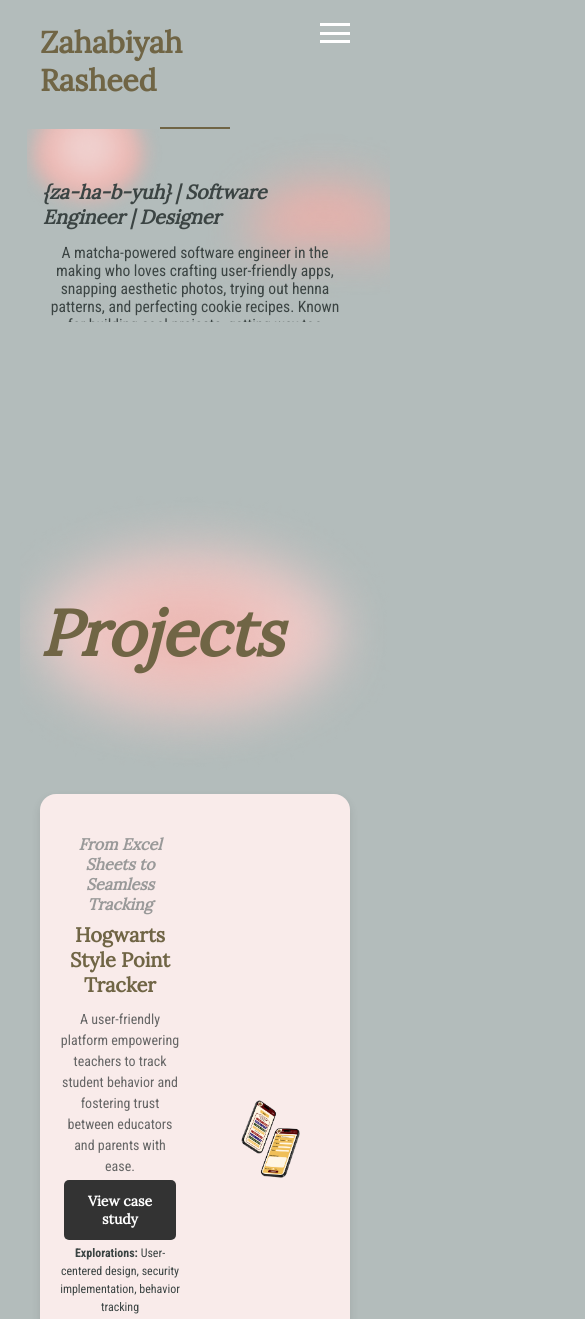
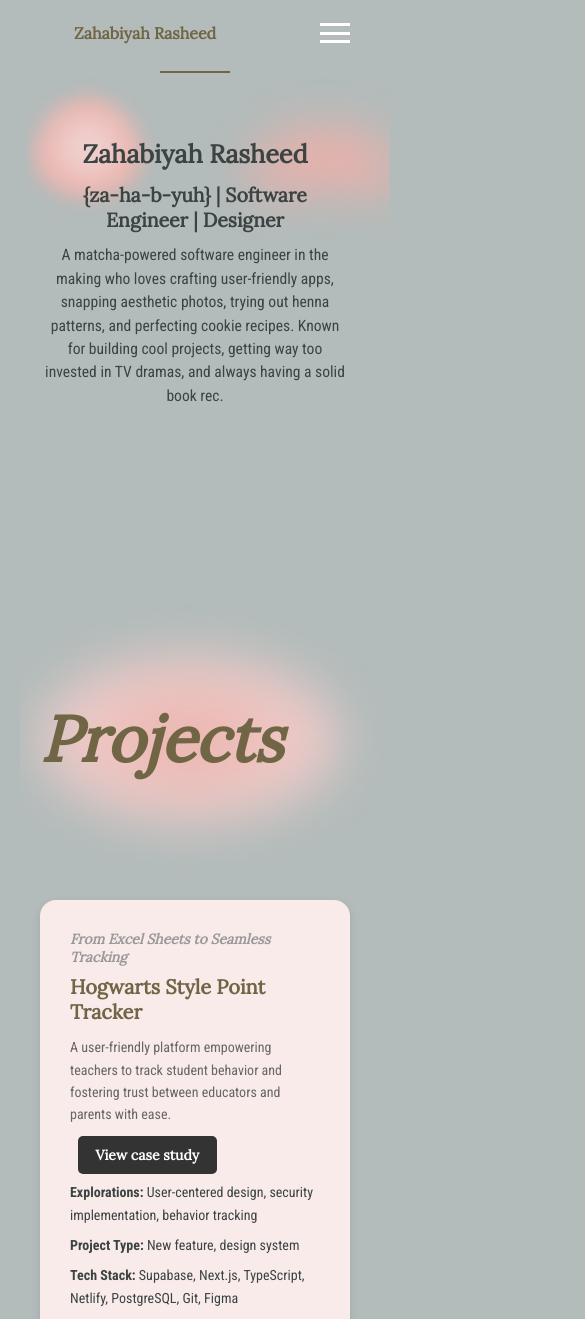
Before and after one commit to zahabrasheed/zahabrasheed.github.io, a plain HTML site: page index.html in a window 390 px wide. Shown: the part 17-1336 px from the top of the page, 585 px wide, since content can reach past the window. Drawn offline with Linux system fonts and the light colour scheme.

Commit message:
reactive

```diff
--- a/mediaqueries.css
+++ b/mediaqueries.css
@@ -1,68 +1,71 @@
+html {
+    font-size: 16px; /* This will enable 1rem to equal 16px */
+}
+
 /* Media Query for Smaller Screens (e.g., Mobile) */
-@media (max-width: 768px) {
+@media (max-width: 48rem) { /* 768px converted to rem */
     .nav {
         flex-direction: column;
         height: auto;
-        padding: 20px;
+        padding: 1.25rem;
     }
 
     .nav h1 {
-        font-size: 30px;
-        margin-bottom: 10px;
+        font-size: 1rem; /* 30px in rem */
+        margin-bottom: 0.625rem;
     }
 
     .nav-links {
         flex-direction: column;
-        gap: 10px;
+        gap: 0.625rem;
         width: 100%;
-        margin-bottom: 20px;
+        margin-bottom: 1.25rem;
     }
 
     .nav-links a {
-        font-size: 16px;
+        font-size: 1rem; /* 16px in rem */
     }
 
     .social-icons {
         width: 100%;
         justify-content: center;
-        margin-top: 10px;
+        margin-top: 0.625rem;
     }
 
     .social-icons img {
-        width: 25px;
+        width: 1.5625rem; /* 25px in rem */
     }
 }
-/* Media Queries for Different Devices */
 
 /* Larger Screens (e.g., Desktop) */
-@media (min-width: 1024px) {
+@media (min-width: 64rem) { /* 1024px converted to rem */
     .definition-box {
-        width: 700px; /* Fixed width for larger screens */
-        padding: 30px; /* Fixed padding for desktop */
+        width: 43.75rem; /* 700px in rem */
+        padding: 1.875rem; /* 30px in rem */
     }
 
     .definition-box h1 {
-        font-size: 50px;
+        font-size: 3.125rem; /* 50px in rem */
     }
 
     .definition-box h3 {
-        font-size: 24px;
+        font-size: 1.5rem; /* 24px in rem */
     }
 
     .definition-box p {
-        font-size: 20px;
+        font-size: 1.25rem; /* 20px in rem */
     }
 }
 
 /* Medium Screens (e.g., Tablets) */
-@media (max-width: 1024px) {
+@media (max-width: 64rem) { /* 1024px converted to rem */
     .definition-box {
-        width: 90%; /* Adjust for tablets */
+        width: 90%; /* Responsive adjustment for tablets */
         padding: 5%;
     }
 
     .definition-box h1 {
-        font-size: 6vw; /* Relative size for tablets */
+        font-size: 6vw; /* Relative size based on viewport width */
     }
 
     .definition-box h3 {
@@ -75,11 +78,11 @@
 }
 
 /* Small Screens (e.g., Mobile) */
-@media (max-width: 600px) {
+@media (max-width: 37.5rem) { /* 600px converted to rem */
     .definition-box {
-        width: 95%; /* Adjust for smaller screens */
+        width: 95%; /* Responsive adjustment for smaller screens */
         padding: 4%;
-        border-radius: 20px; /* Smaller border radius */
+        border-radius: 1.25rem; /* 20px in rem */
     }
 
     .definition-box h1 {
--- a/style.css
+++ b/style.css
@@ -165,7 +165,7 @@ a {
         display: none; /* Hide links by default */
         width: 100%;
         flex-direction: column;
-        background-color: #333;
+        background-color: #B3BCBB;
         position: absolute;
         top: 60px;
         left: 0;
@@ -193,108 +193,67 @@ a {
     }
 }
 
-/* Base Styling */
 .definition-box {
     position: relative;
     width: 90%; /* Use a percentage for responsive width */
     max-width: 700px; /* Restrict maximum width for larger screens */
     height: auto; /* Adjust height dynamically based on content */
-    aspect-ratio: 7 / 3; /* Maintain aspect ratio */
-    flex-shrink: 0;
+    aspect-ratio: auto; /* Maintain natural aspect ratio based on content - switch to auto */
+    flex-shrink: 1; /* Allow the box to shrink as needed */
     border-radius: 36px;
-    box-shadow: black;
-    background-size: cover; /* Ensure the image scales correctly */
-    background-position: center; /* Keeps the image centered */
-    overflow: hidden;
+    background-size: cover;
+    background-position: center;
+    overflow: hidden; /* Clip the content on the inside */
     display: flex;
     justify-content: center;
-    align-items: flex-start;
+    align-items: center; /* Center items vertically and horizontally */
     text-align: left;
     flex-direction: column;
-    padding: 5%; /* Use percentage-based padding */
-    margin: 20px auto; /* Center with margin */
-    margin-top: 180px; /* Adjust based on design needs */
+    padding: 5%;
+    margin: 20px auto;
+    margin-top: 180px;
 }
 
-/* Text Styling */
-.definition-box h1 {
+.definition-box h1, .definition-box h3, .definition-box p {
     color: #3B4443;
-    font-family: "Lora", serif;
-    font-size: 4vw; /* Responsive font size */
-    font-weight: 700;
-    line-height: normal;
-    position: relative;
     z-index: 1;
+    width: 100%; /* Ensure full-width use for text */
     margin-bottom: 2%; /* Use relative margins */
+    text-align: center; /* Align text in center for smaller screens */
+    max-width: 100%; /* Ensure they don't exceed parent */
+    word-wrap: break-word; /* Ensure words break properly for smaller devices */
 }
 
-.definition-box h3 {
-    color: #3B4443;
-    font-family: "Lora", serif;
-    font-size: 3vw; /* Responsive font size */
-    font-style: italic;
-    font-weight: 700;
-    line-height: normal;
-    position: relative;
-    z-index: 1;
-    margin-bottom: 2%;
-}
 
-.definition-box p {
-    color: #3B4443;
-    font-family: "Roboto Condensed", sans-serif;
-    font-size: 2.5vw; /* Responsive font size */
-    font-weight: 400;
-    line-height: normal;
-    width: 100%;
-    flex-shrink: 0;
-    position: relative;
-    z-index: 1;
-    text-align: left;
-}
-
-/* Responsive Adjustments for Smaller Screens */
 @media (max-width: 768px) {
-    .definition-box {
-        padding: 10%; /* Increase padding for smaller screens */
-        margin-top: 100px; /* Adjust top margin for smaller screens */
+    .definition-box h1 {
+        font-size: 5vw; /* Adjust font size to be responsive */
+        margin-bottom: 4%;
     }
-
-    .definition-box h1 {
-        font-size: 6vw; /* Adjust font size for smaller screens */
-        margin-bottom: 5%;
+    .definition-box h3 {
+        font-size: 4vw;
+        margin-bottom: 4%;
     }
-
-    .definition-box h3 {
-        font-size: 5vw; /* Adjust font size for smaller screens */
-        margin-bottom: 5%;
-    }
-
     .definition-box p {
-        font-size: 4vw; /* Adjust font size for smaller screens */
-        text-align: center; /* Center align text on small screens */
+        font-size: 3.5vw;
+        line-height: 1.5; /* Slightly larger line-height for better readability */
     }
 }
 
 @media (max-width: 480px) {
     .definition-box {
-        padding: 12%; /* Adjust padding further for smaller devices */
-        margin-top: 50px; /* Adjust top margin for very small screens */
+        margin-top: 50px;
     }
-
     .definition-box h1 {
-        font-size: 7vw; /* Further adjust font size */
+        font-size: 6vw;
     }
-
     .definition-box h3 {
-        font-size: 6vw; /* Further adjust font size */
+        font-size: 5.5vw;
     }
-
     .definition-box p {
-        font-size: 5vw; /* Further adjust font size */
+        font-size: 4.5vw;
     }
 }
-
 
 .project-heading h1 {
     font-size: 64px;
@@ -325,11 +284,12 @@ a {
 
 
 
+/* General Flexbox Centering for Grid */
 .grid-container {
     display: flex;
-    flex-direction: column; /* Stack all project boxes vertically */
-    justify-content: center;
-    align-items: center;
+    flex-wrap: wrap; /* Allow boxes to wrap when screen is small */
+    justify-content: center; /* Center horizontally */
+    align-items: flex-start; /* Align items to the top */
     padding: 40px;
     gap: 30px; /* Add spacing between project boxes */
 }
@@ -409,7 +369,6 @@ a {
     box-shadow: 0 0 12px #EBB0AA, 0 0 20px #EBB0AA; /* Stronger glow on focus */
 }
 
-
 .project-metrics p {
     font-size: 16px;
     color: #3B4443;
@@ -429,60 +388,68 @@ a {
     height: auto; /* Maintain aspect ratio */
 }
 
-/* Responsive design for tablets */
-@media screen and (max-width: 768px) {
-    .project-box {
-        flex-direction: column; /* Stack text and image vertically */
-        text-align: center;
+@media only screen and (max-width: 768px) {
+    /* Change the flex direction to column for small screens */
+    .grid-container {
+        flex-direction: column;
+        align-items: center; /* Center align the content */
+        padding: 20px; /* Adjust padding for smaller screens */
     }
 
-    .project-info {
-        max-width: 100%;
-        padding: 20px 0;
+    /* Stack the content vertically in the project box */
+    .project-box {
+        flex-direction: column;
+        align-items: center;
+        padding: 20px;
+        width: 100%;
+        gap: 20px; /* Adjust the gap for smaller devices */
+        margin-bottom: 30px; /* Add margin to separate boxes */
     }
 
+    .box-content {
+        flex-direction: column; /* Stack the project info and image vertically */
+        align-items: center;
+        gap: 20px; /* Add some spacing between the text and image */
+    }
+
+    /* Adjust text size for project info */
+    .project-info {
+        max-width: 100%; /* Allow project info to take full width on small screens */
+        padding: 10px;
+    }
+
+    .project-info h3 {
+        font-size: 14px; /* Make the heading smaller */
+    }
+
+    .project-info h2 {
+        font-size: 20px; /* Adjust the size of the project title */
+    }
+
+    .project-info p {
+        font-size: 14px; /* Adjust paragraph font size */
+    }
+
+    .view-case-study-btn {
+        font-size: 14px; /* Adjust button font size */
+        padding: 8px 16px; /* Smaller padding for the button */
+        margin-top: 10px; /* Add some space between the button and text */
+    }
+
+    /* Adjust project image to fit within the container */
     .project-image {
         max-width: 100%;
-        text-align: center;
+        text-align: center; /* Center the image on small screens */
     }
 
     .project-image img {
-        max-width: 100%; /* Scale down image */
-    }
-}
-
-/* Responsive design for mobile */
-@media screen and (max-width: 480px) {
-    .grid-container {
-        padding: 20px;
-        gap: 20px; /* Smaller spacing between boxes */
+        max-width: 100%; /* Ensure the image scales well */
+        height: auto; /* Maintain aspect ratio */
     }
 
-    .project-box {
-        padding: 20px;
-        gap: 15px; /* Smaller gap between text and image */
-    }
-
-    .project-info h2 {
-        font-size: 20px; /* Adjust title size */
-    }
-
-    .project-info p {
-        font-size: 14px;
-        line-height: 1.5; /* Tighter spacing for mobile */
-    }
-
-    .view-case-study-btn {
-        padding: 10px 16px;
-        font-size: 14px;
-    }
-
+    /* Adjust the project-metrics for mobile */
     .project-metrics p {
-        font-size: 12px;
-    }
-
-    .project-image img {
-        border-radius: 8px;
+        font-size: 14px; /* Smaller font size for project metrics */
     }
 }
 
@@ -547,11 +514,23 @@ a {
     text-align: left; /* Align text to the left */
 }
 
-.collage{
+.collage {
     margin-top: 10px;
-    display:flex;
+    display: grid;
+    gap: 20px; /* Space between images */
+    justify-items: center; /* Center images within their grid cells */
     z-index: 100;
+    grid-template-columns: repeat(auto-fill, minmax(220px, 1fr)); /* Ensure responsive grid with a minimum width of 220px per image */
+}
 
+/* Collage Image Styles */
+.collage-img-1, .collage-img-2, .collage-img-3, .collage-img-4, .collage-img-5 {
+    border-radius: 36px;
+    background-size: cover; /* Keep the image size as cover */
+    background-position: center; /* Center the image */
+    background-repeat: no-repeat;
+    width: 100%; /* Ensure full width within grid */
+    height: 300px; /* Default height */
 }
 .collage-img-1{
     width: 208px;
@@ -602,3 +581,96 @@ a {
     background: url('/assets/Ellipse7.png') no-repeat center;
     z-index: 0; /* Place gradient behind all content */
 }
+/* Media Queries for Responsiveness */
+@media only screen and (max-width: 1024px) {
+    .about-section {
+        flex-direction: column;
+        align-items: center;
+        padding: 20px;
+    }
+
+    .about-heading h1 {
+        font-size: 48px; /* Adjust font size */
+        text-align: center; /* Center the heading */
+        right: 0; /* Remove right alignment */
+    }
+
+    .about-image {
+        max-width: 80%; /* Allow the image to take more space */
+        margin-top: 20px;
+    }
+
+    .about-content {
+        font-size: 18px;
+        line-height: 1.8;
+        padding: 20px;
+        width: 100%;
+    }
+
+    .collage {
+        grid-template-columns: repeat(3, 1fr); /* 3 images per row */
+    }
+
+    .collage-img-1, .collage-img-2, .collage-img-3, .collage-img-4, .collage-img-5 {
+        height: 250px; /* Adjust height for tablets */
+    }
+}
+
+
+@media only screen and (max-width: 768px) {
+    .about-heading {
+        padding: 50px 10px;
+        height: 250px; /* Adjust height for smaller screens */
+    }
+
+    .about-heading h1 {
+        font-size: 36px; /* Reduce font size for mobile */
+        text-align: center; /* Center align the heading */
+        right: 0; /* Remove right positioning */
+    }
+
+    .about-image {
+        max-width: 100%; /* Ensure image takes full width */
+        margin-top: 15px;
+    }
+
+    .about-content {
+        font-size: 16px;
+        line-height: 1.6;
+        padding: 15px;
+        width: 100%;
+    }
+
+    .collage {
+        grid-template-columns: repeat(3, 1fr); /* 3 images per row */
+    }
+
+    .collage-img-1, .collage-img-2, .collage-img-3, .collage-img-4, .collage-img-5 {
+        height: 200px; /* Adjust height for mobile */
+    }
+}
+
+@media only screen and (max-width: 480px) {
+    .about-heading {
+        padding: 40px 10px;
+        height: 200px; /* Reduce height further for smaller screens */
+    }
+
+    .about-heading h1 {
+        font-size: 28px; /* Further reduce font size */
+        text-align: center; /* Ensure heading is centered */
+    }
+
+    .about-content {
+        font-size: 14px; /* Smaller font size for mobile */
+        padding: 10px;
+    }
+
+    .collage {
+        grid-template-columns: 1fr; /* Stack images vertically in 1 column */
+    }
+
+    .collage-img-1, .collage-img-2, .collage-img-3, .collage-img-4, .collage-img-5 {
+        height: 160px; /* Adjust height for very small screens */
+    }
+}
```
Also changed, not shown: assets/favicon-32x32.png (added), 1 other file.
